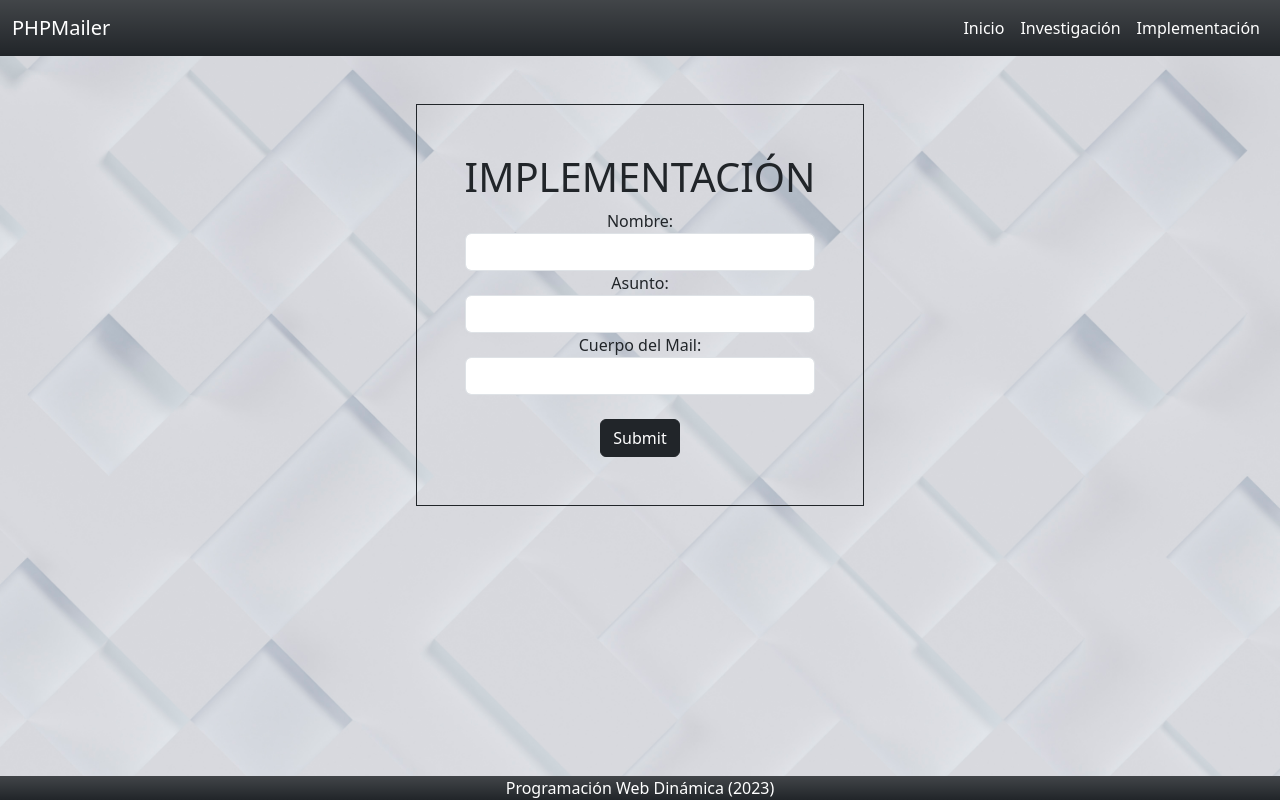
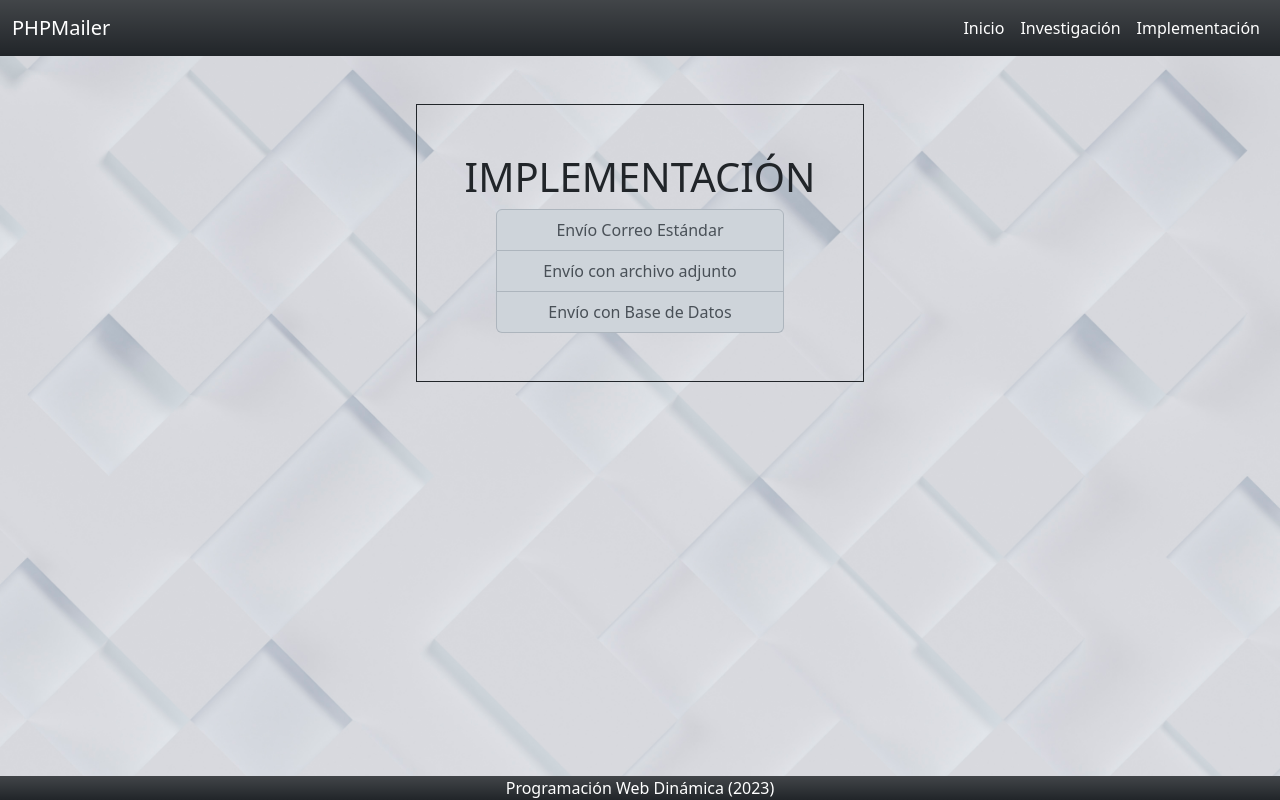
Before and after one commit to ELHACHESALTA/PWD-PHPMailer, a PHP site: page /vista/paginas/implementacion.php in a window 1280 px wide. Run offline with PHP 8.4, Linux system fonts and the light colour scheme; some libraries are stand-ins or nearby versions.

Commit message:
Se modifica el test, se agregan archivos de implementacion, el archivo accionImplementacionBasica y el archivo ControlImplementacionBasica

```diff
--- /dev/null
+++ b/control/ControlImplementacionBasica.php
@@ -0,0 +1,2 @@
+<?php
+?>
--- a/vista/paginas/implementacion.php
+++ b/vista/paginas/implementacion.php
@@ -4,42 +4,14 @@
 ?>
 
 <h1>IMPLEMENTACIÓN</h1>
-<div>
-    <form action="../accion/formAccion.php" method="post" class="needs-validation" novalidate>
-        <div class="form-group">
-            <label for="nombre">Nombre:</label>
-            <input type="text" id="nombre" name="nombre" class="form-control" required pattern="^[a-zA-Z][a-zA-Z\s]*$">
-            <div class="valid-feedback">
-                Correcto.
-            </div>
-            <div class="invalid-feedback">
-                Ingrese su nombre.
-            </div>
+<div class="row justify-content-center">
+    <div class="col-10">
+        <div class="list-group">
+            <a href="implementacionBasica.php" class="list-group-item list-group-item-action list-group-item-dark">Envío Correo Estándar</a>
+            <a href="implementacionAdjunto.php" class="list-group-item list-group-item-action list-group-item-dark">Envío con archivo adjunto</a>
+            <a href="implementacionBD.php" class="list-group-item list-group-item-action list-group-item-dark">Envío con Base de Datos</a>
         </div>
-        <div class="form-group">
-            <label for="asunto">Asunto:</label>
-            <input type="text" id="asunto" name="asunto" class="form-control" required pattern="^[a-zA-Z][\w\s]*$">
-            <div class="valid-feedback">
-                Correcto.
-            </div>
-            <div class="invalid-feedback">
-                Ingrese el asunto del correo a enviar.
-            </div>
-        </div>
-        <div class="form-group">
-            <label for="cuerpo">Cuerpo del Mail:</label>
-            <input type="text" id="cuerpo" name="cuerpo" class="form-control" required pattern="^[a-zA-Z][a-zA-Z0-9\s]*$">
-            <div class="valid-feedback">
-                Correcto.
-            </div>
-            <div class="invalid-feedback">
-                Ingrese el cuerpo del correo.
-            </div>
-        </div>
-        <br>
-        <input type="submit" class="btn btn-dark">
-    </form>
-    <script src="../js/function.js"></script>
+    </div>
 </div>
 
 <?php
```
Also changed, not shown: test/test_implementacion.php (+8 -12 lines), vista/accion/accionImplementacionBasica.php (added, +12 -0 lines), vista/accion/formAccion.php (deleted, +0 -11 lines), vista/paginas/implementacionAdjunto.php (added, +10 -0 lines), vista/paginas/implementacionBD.php (added, +10 -0 lines), vista/paginas/implementacionBasica.php (added, +47 -0 lines).
